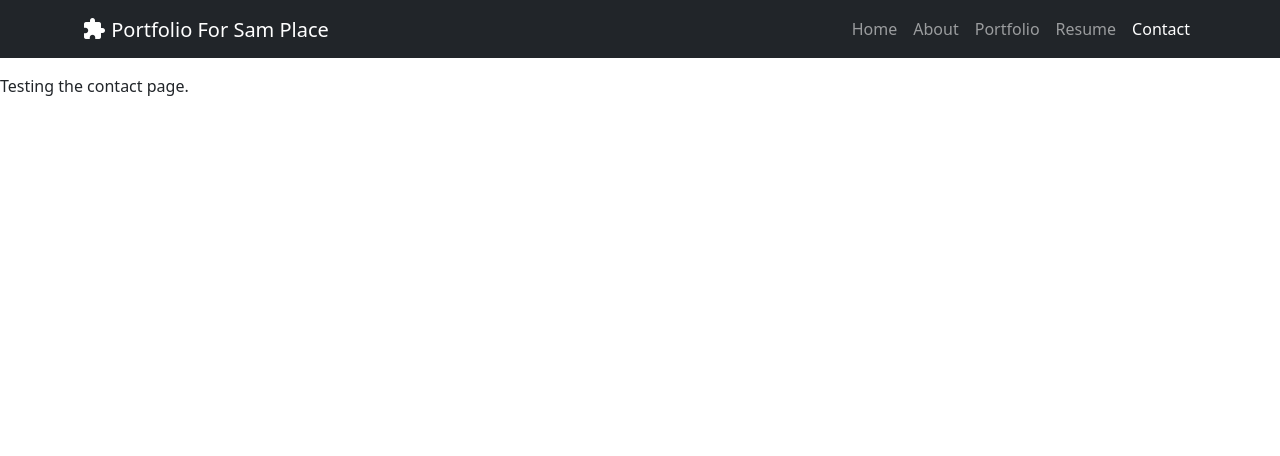
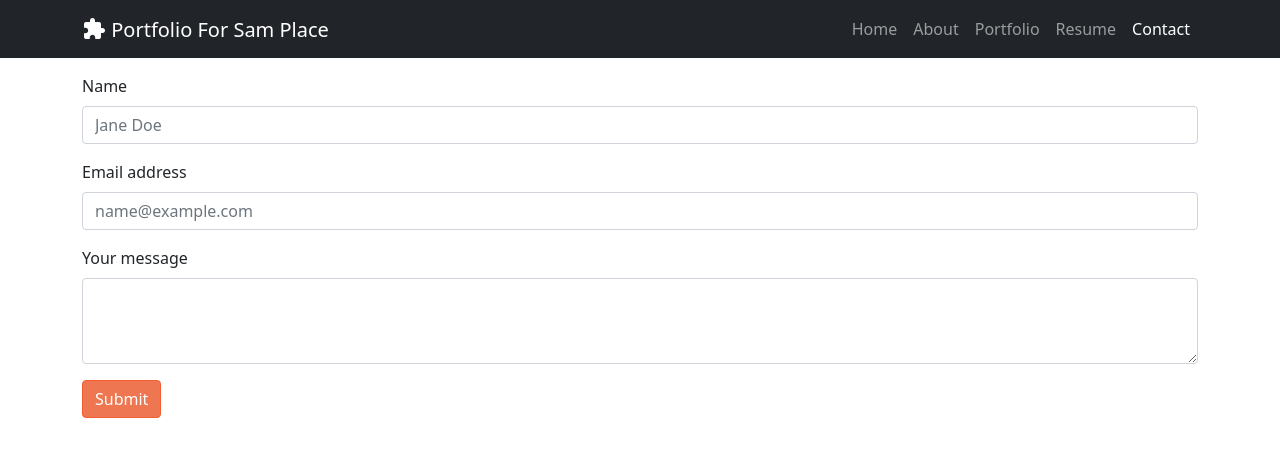
Before and after one commit to samvauclain/react-portfolio, a React (Create React App) app: page / in a window 1280 px wide. Both pictures are taken after a click on the button "Contact". Shown: the top 456 px of the page. Built offline with nearby package versions, Linux system fonts and the light colour scheme.

Commit message:
more work on portfolio page, added contact form, misc updates

```diff
--- a/src/App.css
+++ b/src/App.css
@@ -22,6 +22,15 @@
   color: #ee7752;
 }
 
+.btn-primary {
+  background-color: #ee7752!important;
+  border-color:#f35c2e!important;
+}
+
+.btn-primary:hover {
+  background-color: #fa9677!important;
+}
+
 .profilePic {
   width: 100px;
   filter: grayscale(1);
--- a/src/components/About/index.js
+++ b/src/components/About/index.js
@@ -1,17 +1,16 @@
 import React from 'react';
-import { Container, Row, Col, Card } from 'react-bootstrap';
+import { Container, Row, Col, Card, Section } from 'react-bootstrap';
 import profilePic from "../../assets/me-2-min.jpg";
 
 
 function About() {
     return (
         <Container>
-
         <Row>
-            <Col className="col-2">
+            <Col className="col-12 mb-3">
             <img src = {profilePic} alt="hello world" className='profilePic'/>
             </Col>
-            <Col className="col-10">
+            <Col className="col-12 col-md-9 mb-3">
             <h3>What I do</h3>
             <p>I have a background in web and graphic design, and have worn a lot of hats relating to those fields. Currently, I'm a web administrator. Lately I've been learning more about web development, and loving it! I've decided to pursue web development as a career change.</p>
             </Col>
@@ -26,7 +25,7 @@ function About() {
                             <span class="material-icons xl-icon">color_lens</span>
                         </Col>
                         <Col className="mt-2">
-                            <h3>Web</h3>
+                            <h3 className="mb-0">Web</h3>
                             <p>DESIGN</p>
                         </Col>
                     </Row>
@@ -41,7 +40,7 @@ function About() {
                     <span class="material-icons xl-icon">code</span>
                     </Col>
                         <Col className="col-12 col-lg-8 mt-2">
-                            <h3>Front End</h3>
+                            <h3 className="mb-0">Front End</h3>
                             <p>WEB DEVELOPMENT</p>
                         </Col>
                     </Row>
@@ -56,7 +55,7 @@ function About() {
                             <span class="material-icons xl-icon">filter_alt</span>
                         </Col>
                         <Col className="col-12 col-lg-8 mt-2">
-                            <h3>Database</h3>
+                            <h3 className="mb-0">Database</h3>
                             <p>DEVELOPMENT</p>
                         </Col>
                     </Row>
@@ -64,6 +63,7 @@ function About() {
             </Card>
             </Col>
         </Row>
+
         </Container>
     )
 }
--- a/src/components/Contact/index.js
+++ b/src/components/Contact/index.js
@@ -1,9 +1,72 @@
-import React from 'react';
+import React, { useState } from 'react';
+import { Container, Row, Col, Form, Button } from 'react-bootstrap';
 
 function Contact() {
-    return (
-        <p>Testing the contact page.</p>
-    )
+  const [formState, setFormState] = useState({ name: '', email: '', message: '' });
+
+  const [errorMessage, setErrorMessage] = useState('');
+  const { name, email, message } = formState;
+
+  const formSubmit = (e) => {
+    e.preventDefault();
+    if (!errorMessage) {
+      console.log('Submit Form', formState);
+    }
+  };
+
+  function validateEmail(email) {
+    var re = /^(([^<>()[\]\\.,;:\s@"]+(\.[^<>()[\]\\.,;:\s@"]+)*)|(".+"))@((\[[0-9]{1,3}\.[0-9]{1,3}\.[0-9]{1,3}\.[0-9]{1,3}\])|(([a-zA-Z\-0-9]+\.)+[a-zA-Z]{2,}))$/;
+    return re.test(String(email).toLowerCase());
+  }
+
+  const formChange = (e) => {
+    if (e.target.name === 'email') {
+      const isValid = validateEmail(e.target.value);
+      if (!isValid) {
+        setErrorMessage('Your email is invalid.');
+      } else {
+        setErrorMessage('');
+      }
+    } else {
+      if (!e.target.value.length) {
+        setErrorMessage(`Your ${e.target.name} is required.`);
+      } else {
+        setErrorMessage('');
+      }
+    }
+    if (!errorMessage) {
+      setFormState({ ...formState, [e.target.name]: e.target.value });
+    }
+  };
+
+  return (
+
+<Container>
+<Form id="contact-form" onSubmit={formSubmit}>
+  <Form.Group className="mb-3">
+    <Form.Label>Name</Form.Label>
+    <Form.Control type="name" name="name" placeholder="Jane Doe" defaultValue={name} onBlur={formChange}/>
+  </Form.Group>
+  <Form.Group className="mb-3">
+    <Form.Label>Email address</Form.Label>
+    <Form.Control type="email" name="email" placeholder="name@example.com" defaultValue={email} onBlur={formChange}/>
+  </Form.Group>
+  <Form.Group className="mb-3" controlId="exampleForm.ControlTextarea1">
+    <Form.Label>Your message</Form.Label>
+    <Form.Control as="textarea" name="message" rows={3} defaultValue={message} onBlur={formChange}/>
+  </Form.Group>
+  {errorMessage && (
+    <div class="my-3">
+        <p className="error-text">{errorMessage}</p>
+    </div>
+    )}
+  <Button variant="primary" type="submit" data-testid="button">
+    Submit
+  </Button>
+</Form>
+</Container>
+
+  );
 }
 
 export default Contact;
--- a/src/components/Home/index.js
+++ b/src/components/Home/index.js
@@ -5,7 +5,7 @@ import helloWorld from "../../assets/hello-world.png";
 function Home() {
     return (
         <Container>
-        <Row className="my-3 justify-content-md-center py-3">
+        <Row className="justify-content-md-center align-items-center my-3 py-3">
             <Col className="my-3 col-12 col-md-8 col-lg-6">
                 <img src = {helloWorld} alt="hello world" className='helloWorld w-100 offsest-box-color-1'/>
             </Col>
--- a/src/components/Portfolio/index.js
+++ b/src/components/Portfolio/index.js
@@ -9,7 +9,7 @@ import horiseon from "../../assets/horiseon.jpg";
 function Portfolio() {
     return (
         <Container>
-        <Row className="my-3 justify-content-md-center py-3">
+        <Row className="justify-content-md-center align-items-center my-3 py-3">
             <Col className="my-3 col-12 col-md-8 col-lg-6">
                 <img src = {walkNSpot} alt="hello world" className='walkNSpot w-100 offsest-box-color-2'/>
             </Col>
@@ -17,13 +17,13 @@ function Portfolio() {
             <span className="material-icons xl-icon color-2">
                     devices
                 </span>
-                <p className="xl-txt">Featured Project:</p>
-                <p className="lg-txt">WALK'N SPOT</p>
+                <p className="xl-txt mb-1">Featured Project:</p>
+                <p className="lg-txt mb-0">WALK'N SPOT</p>
                 <p>Search for a list of trails by city & types of animals seen on the trails.</p>
             </Col>
         </Row>
 
-        <Row>
+        <Row className="my-3 py-3">
             <Col>
             <Card>
                 <Card.Img variant="top" src = {dreamHome} alt="hello world" className='dreamHome w-100 offsest-box-color-3-sm' />
```
